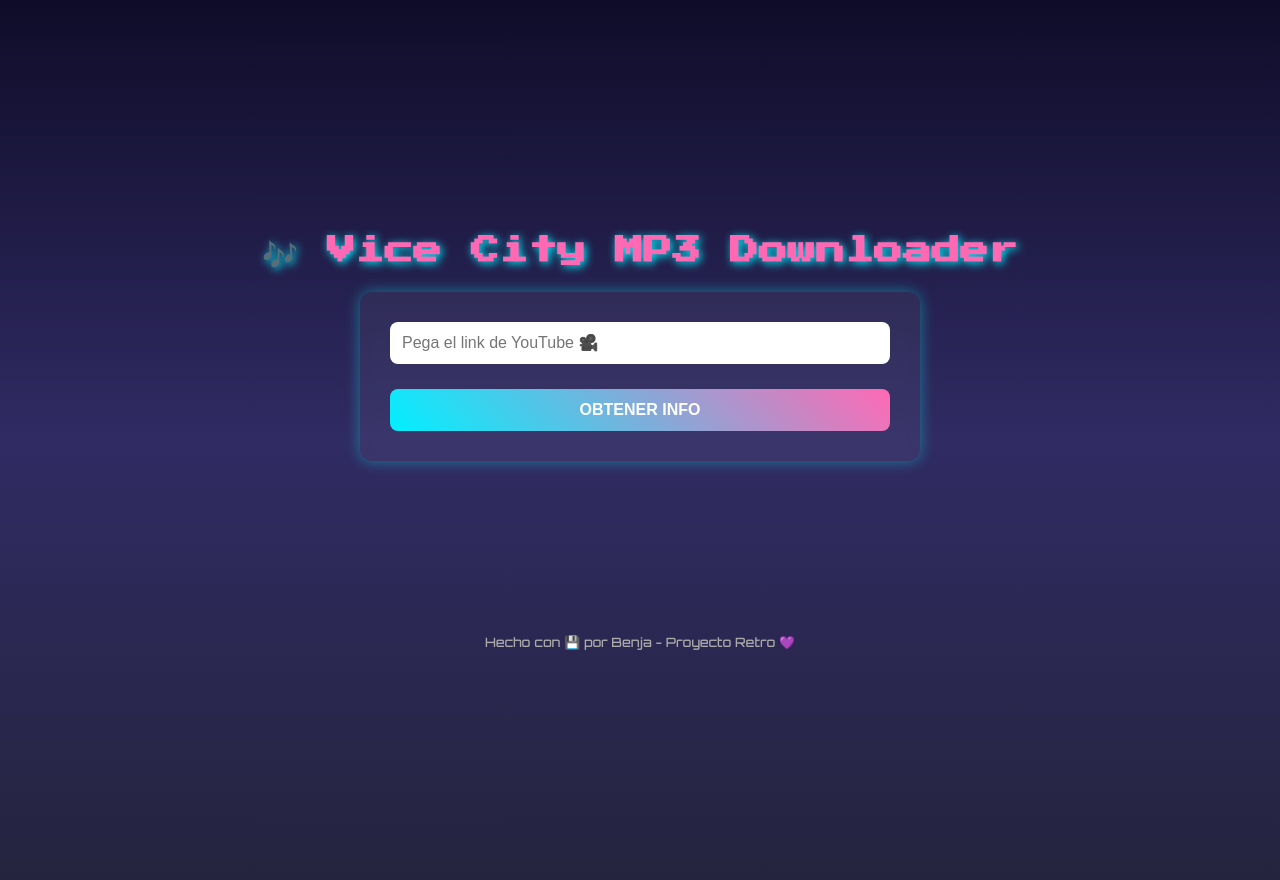
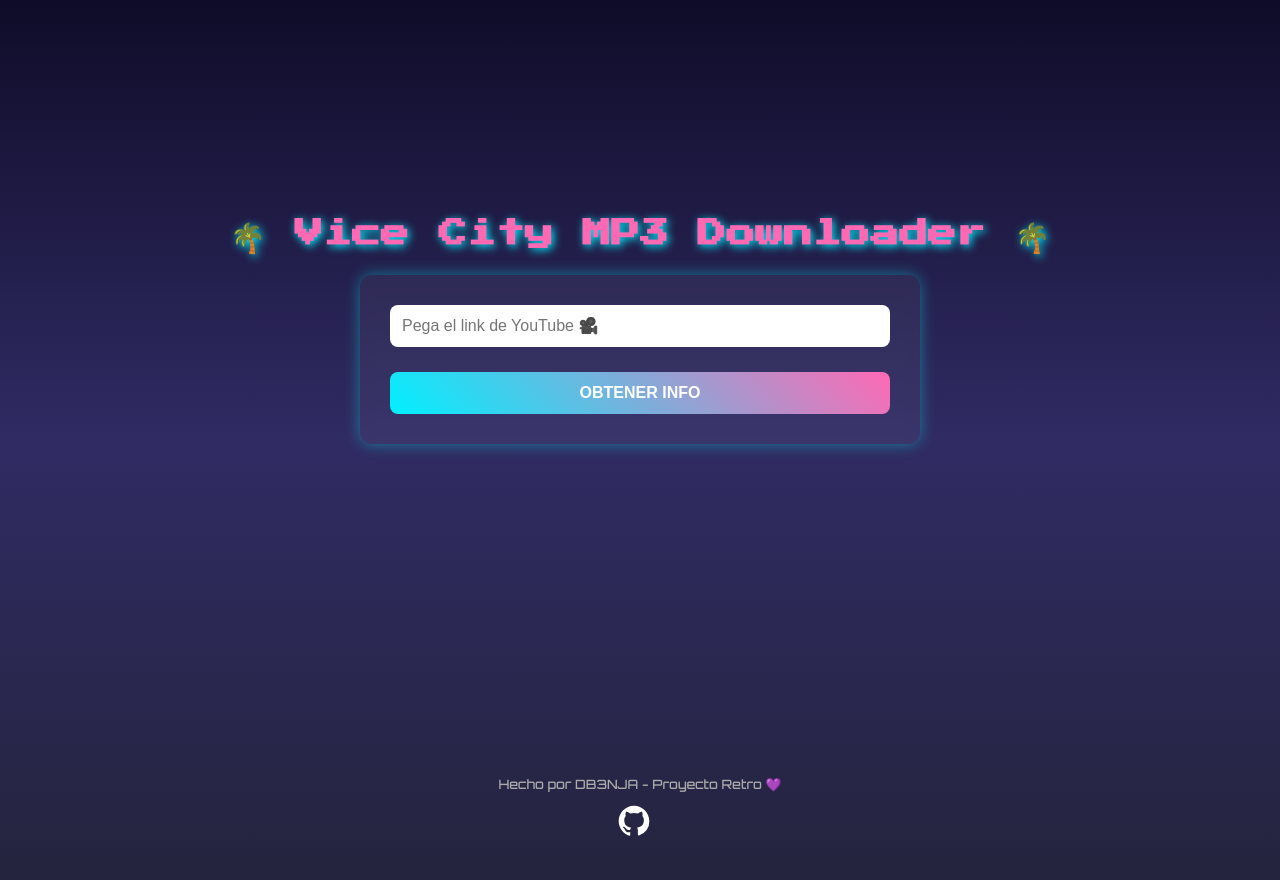
Before and after one commit to DB3NJ4/Youtube-downloader, a Flask app: page / in a window 1280 px wide. Run offline with Flask 3, Linux system fonts and the light colour scheme.

Commit message:
Cambios menores

```diff
--- a/templates/index.html
+++ b/templates/index.html
@@ -5,6 +5,7 @@
   <meta name="viewport" content="width=device-width, initial-scale=1.0"/>
   <title>🎧 Vice Downloader</title>
   <link href="https://fonts.googleapis.com/css2?family=Press+Start+2P&family=Orbitron:wght@500&display=swap" rel="stylesheet">
+  <link href="https://fonts.googleapis.com/icon?family=Material+Icons" rel="stylesheet">
   <style>
     body {
       background: linear-gradient(180deg, #0f0c29, #302b63, #24243e);
@@ -16,6 +17,14 @@
       justify-content: center;
       min-height: 100vh;
       padding: 2rem;
+      min-height: 100vh; /* esto es clave */
+    }
+    main {
+        flex: 1;
+        display: flex;
+        flex-direction: column;
+        align-items: center;
+        justify-content: center;
     }
 
     h1 {
@@ -82,10 +91,21 @@
       font-size: 0.8rem;
       color: #aaa;
     }
+    .footer a svg {
+        transition: transform 0.3s ease, filter 0.3s ease;
+    }
+
+    .footer a:hover svg {
+        transform: scale(1.1);
+        filter: drop-shadow(0 0 6px #ff69b4);
+    }
+
   </style>
 </head>
 <body>
-  <h1>🎶 Vice City MP3 Downloader</h1>
+    <main>
+
+  <h1>🌴 Vice City MP3 Downloader 🌴</h1>
 
   <div class="box">
     <input id="url" type="text" placeholder="Pega el link de YouTube 🎥">
@@ -101,10 +121,16 @@
       </form>
     </div>
   </div>
+  </main>
 
-  <div class="footer">
-    <p>Hecho con 💾 por Benja - Proyecto Retro 💜</p>
-  </div>
+  <footer class="footer">
+    <p>Hecho por DB3NJA - Proyecto Retro 💜</p>
+    <a href="https://github.com/DB3NJ4" target="_blank" aria-label="GitHub de Benja" style="margin-top: 20px; margin-left: 120px;">
+        <svg xmlns="http://www.w3.org/2000/svg" width="32" height="32" fill="#fff" viewBox="0 0 24 24">
+            <path d="M12 .5C5.73.5.5 5.73.5 12.02c0 5.1 3.29 9.42 7.86 10.96.58.11.79-.25.79-.56v-2.16c-3.2.7-3.87-1.54-3.87-1.54-.52-1.33-1.28-1.68-1.28-1.68-1.05-.72.08-.71.08-.71 1.16.08 1.77 1.19 1.77 1.19 1.03 1.76 2.7 1.25 3.36.96.1-.75.4-1.25.73-1.54-2.56-.29-5.26-1.28-5.26-5.69 0-1.25.45-2.28 1.18-3.08-.12-.29-.51-1.44.11-3 0 0 .97-.31 3.18 1.18a11.1 11.1 0 012.9-.39c.98 0 1.97.13 2.89.39 2.21-1.49 3.18-1.18 3.18-1.18.62 1.56.23 2.71.11 3 .74.8 1.18 1.83 1.18 3.08 0 4.42-2.7 5.4-5.28 5.68.42.36.78 1.08.78 2.18v3.24c0 .31.21.68.8.56A10.99 10.99 0 0023.5 12C23.5 5.73 18.27.5 12 .5z"/>
+        </svg>
+    </a>
+  </footer>
 
   <script>
     async function obtenerInfo() {
```
